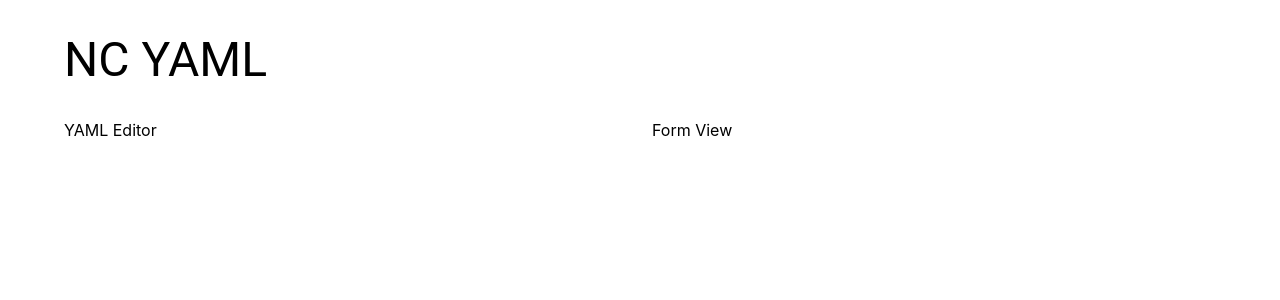
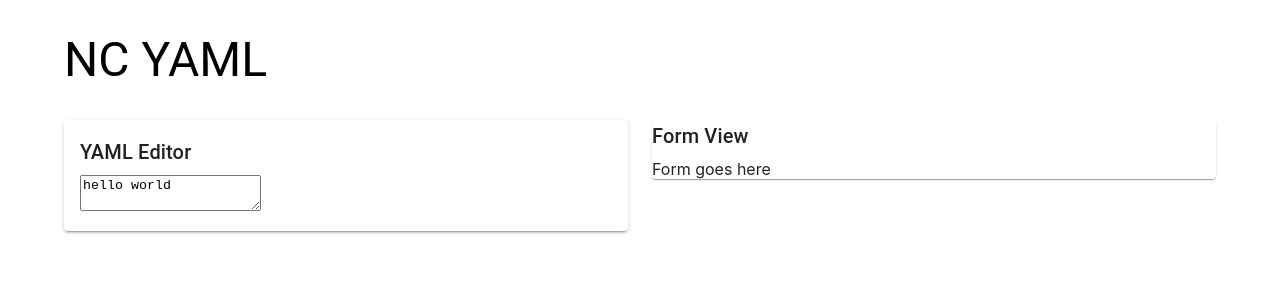
Before and after one commit to x6o/nc-yaml, a React (Create React App) app in the folder frontend/: page / in a window 1280 px wide. Shown: the top 300 px of the page. Built offline with nearby package versions, Linux system fonts and the light colour scheme; the HTML template or start-up script is replaced by a standard one.

Commit message:
FE: Create form and yaml editor components

```diff
--- a/frontend/src/App.tsx
+++ b/frontend/src/App.tsx
@@ -1,5 +1,7 @@
 import React, { useState, useEffect, useCallback, useRef } from 'react';
 import { Container, Typography, Box, CircularProgress } from '@mui/material';
+import YamlEditor from './components/YamlEditor';
+import FormView from './components/FormView';
 import './App.css';
 
 // Temp config
@@ -133,15 +135,13 @@ const App: React.FC = () => {
 
       <Box sx={{ display: 'flex', gap: 3, flexDirection: { xs: 'column', md: 'row' } }}>
         <Box sx={{ flex: 1 }}>
-          <Box>
-            YAML Editor
-          </Box>
+          <YamlEditor/>
         </Box>
 
         <Box sx={{ flex: 1 }}>
-          <Box>
-            Form View
-          </Box>
+          {config && (
+            <FormView/>
+          )}
         </Box>
       </Box>
     </Container>
--- /dev/null
+++ b/frontend/src/components/FormView.tsx
@@ -0,0 +1,26 @@
+import React from 'react';
+import {
+  Paper,
+  Typography,
+  Box,
+} from '@mui/material';
+
+interface FormViewProps {
+}
+
+const FormView: React.FC<FormViewProps> = ({ }) => {
+
+  return (
+    <Paper>
+      <Typography variant="h6" gutterBottom>
+        Form View
+      </Typography>
+
+      <Box>
+        Form goes here
+      </Box>
+    </Paper>
+  );
+};
+
+export default FormView;
--- /dev/null
+++ b/frontend/src/components/YamlEditor.tsx
@@ -0,0 +1,25 @@
+import React from 'react';
+import { Box, Typography, Paper } from '@mui/material';
+
+interface YamlEditorProps {
+}
+
+const YamlEditor: React.FC<YamlEditorProps> = ({}) => {
+  return (
+    <Paper elevation={2} sx={{ p: 2 }}>
+      <Typography variant="h6" gutterBottom>
+        YAML Editor
+      </Typography>
+
+      <Box
+
+      >
+        <textarea
+          value="hello world"
+        />
+      </Box>
+    </Paper>
+  );
+};
+
+export default YamlEditor;
```
